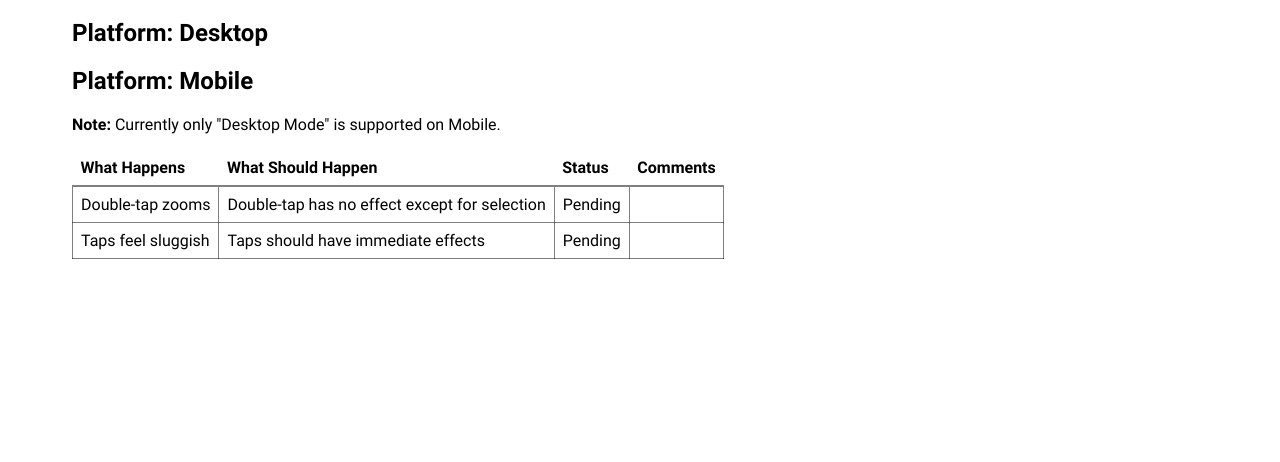
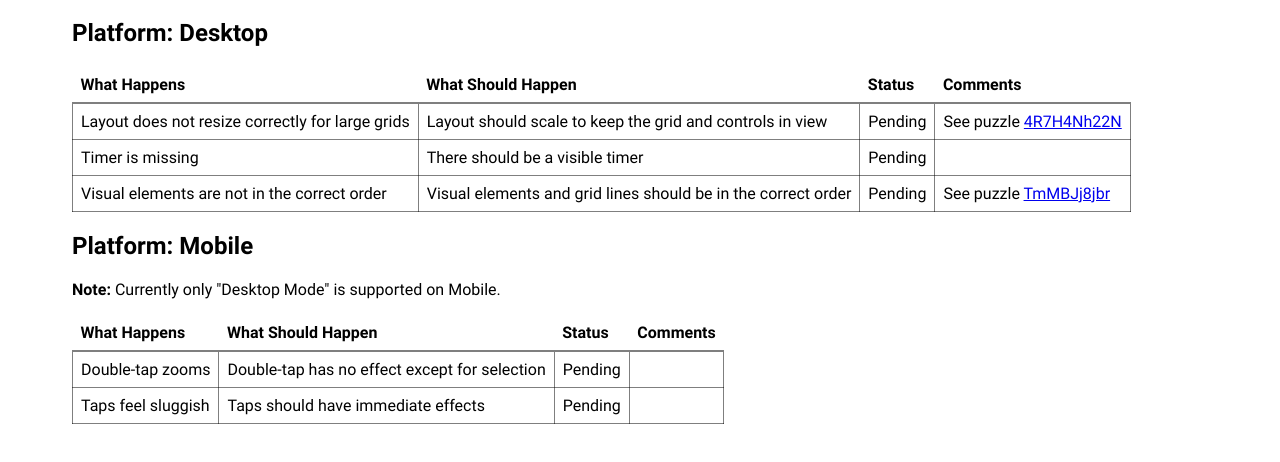
Before and after one commit to sashahonchar/Sudoku-js, a website: page public/knownissues.html in a window 1280 px wide. Shown: the part 112-574 px from the top of the page. Drawn offline with Linux system fonts and the light colour scheme.

Commit message:
Update knownissues.html

```diff
--- a/public/knownissues.html
+++ b/public/knownissues.html
@@ -43,8 +43,36 @@
 			<div class="content">
 				<h1>Web App - Known Issues</h1>
 				<h2>Platform: Desktop</h2>
-				<ul>
-				</ul>
+				<table>
+					<thead>
+						<tr>
+							<th>What Happens</th>
+							<th>What Should Happen</th>
+							<th>Status</th>
+							<th>Comments</th>
+						</tr>
+					</thead>
+					<tbody>
+						<tr>
+							<td>Layout does not resize correctly for large grids</td>
+							<td>Layout should scale to keep the grid and controls in view</td>
+							<td>Pending</td>
+							<td>See puzzle <a href="/sudoku/4R7H4Nh22N">4R7H4Nh22N</a></td>
+						</tr>
+						<tr>
+							<td>Timer is missing</td>
+							<td>There should be a visible timer</td>
+							<td>Pending</td>
+							<td></td>
+						</tr>
+						<tr>
+							<td>Visual elements are not in the correct order</td>
+							<td>Visual elements and grid lines should be in the correct order</td>
+							<td>Pending</td>
+							<td>See puzzle <a href="/sudoku/TmMBJj8jbr">TmMBJj8jbr</a></td>
+						</tr>
+					</tbody>
+				</table>
 				<h2>Platform: Mobile</h2>
 				<p><span class="note">Note:</span> Currently only "Desktop Mode" is supported on Mobile.</p>
 				<table>
```
